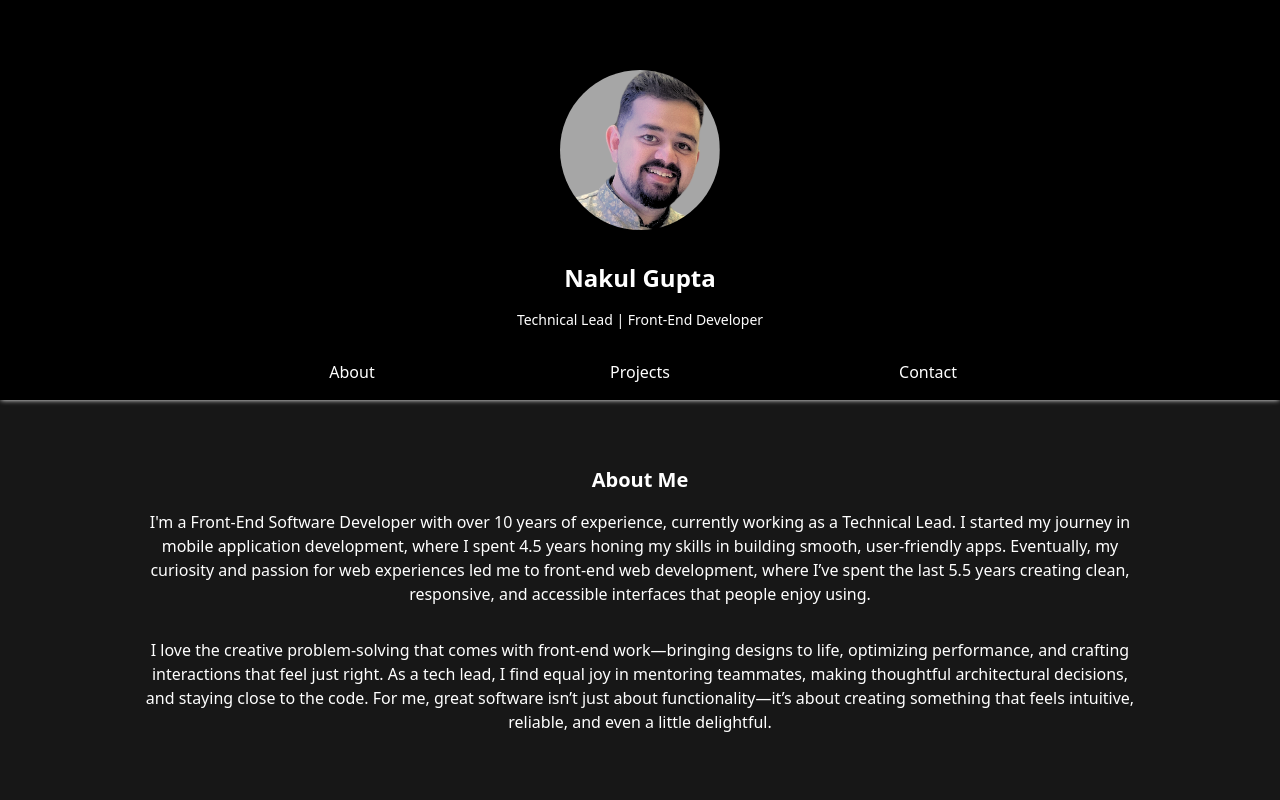
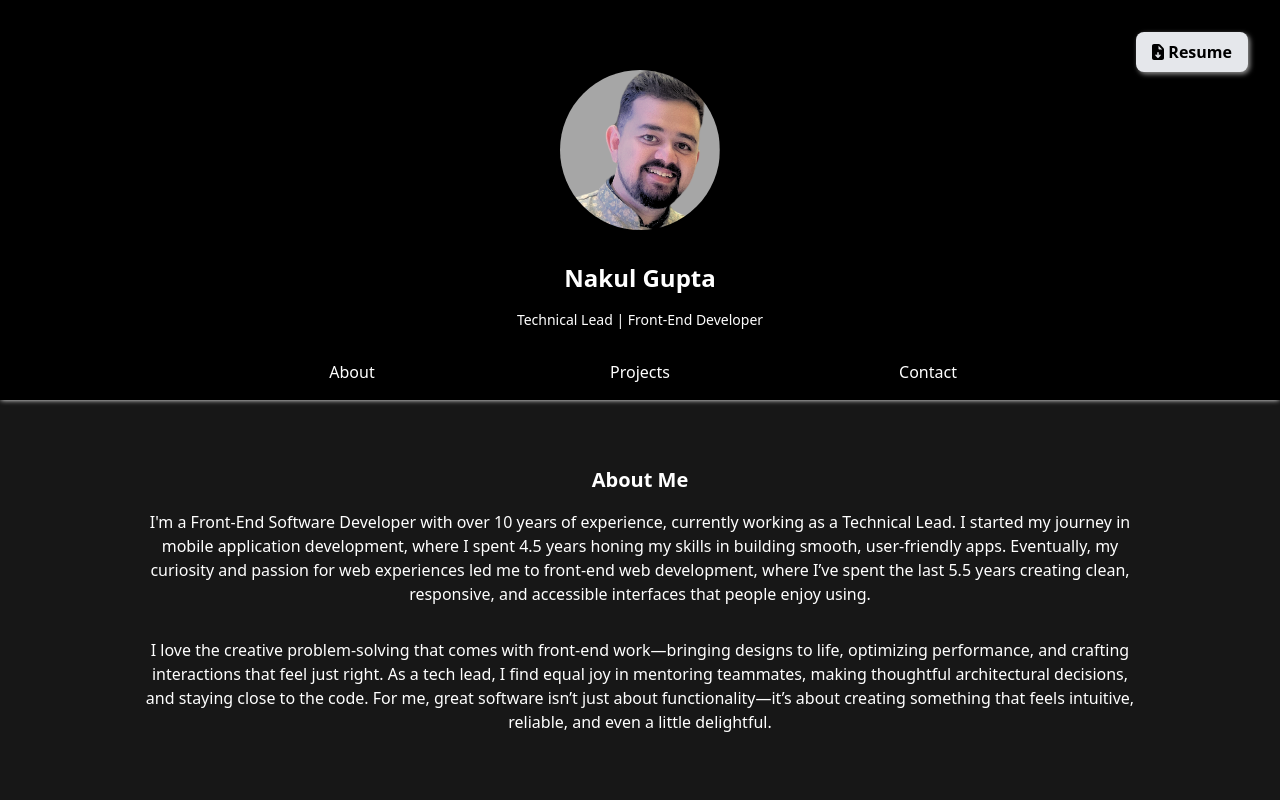
Before and after one commit to Nasphalt/nakulgupta, a React (Vite) app: page / in a window 1280 px wide. Shown: the top 800 px of the page. Built offline with nearby package versions, Linux system fonts and the light colour scheme.

Commit message:
Adds download resume button

```diff
--- a/src/Components/Header/MainHeader.jsx
+++ b/src/Components/Header/MainHeader.jsx
@@ -1,12 +1,24 @@
 import "./MainHeader.css";
 import HeaderInfo from "./HeaderInfo";
 import NavigationMenu from "./NavigationMenu";
+import { FontAwesomeIcon } from "@fortawesome/react-fontawesome";
+import { faFileDownload } from "@fortawesome/free-solid-svg-icons";
 
 export default function MainHeader() {
   return (
     <header className="p-4 header-shadow bg-black min-h-[100vh] [@media(min-height:500px)]:min-h-[75vh] [@media(min-height:750px)]:min-h-[50vh] flex flex-col justify-center relative w-full">
+      <a
+        href="/Nakul_Gupta_Resume.pdf"
+        download
+        className="absolute top-8 right-8 bg-gray-200 text-black px-4 py-2 rounded-lg shadow-[2px_2px_5px_rgba(150,150,150,255)] font-semibold hover:bg-white transition-colors"
+      >
+        <FontAwesomeIcon icon={faFileDownload} /> Resume
+      </a>
+
       <HeaderInfo />
       <NavigationMenu />
     </header>
   );
 }
+
+<FontAwesomeIcon icon="fa-solid fa-file-arrow-down" />;
--- a/src/Components/Sections/WorkExperience/CarouselCustom.jsx
+++ b/src/Components/Sections/WorkExperience/CarouselCustom.jsx
@@ -1,4 +1,4 @@
-import { useState, useEffect, useRef } from "react";
+import { useEffect, useRef } from "react";
 import { FontAwesomeIcon } from "@fortawesome/react-fontawesome";
 import {
   faChevronLeft,
```
Also changed, not shown: 1 other file (tests, documents, lock files or other folders).
